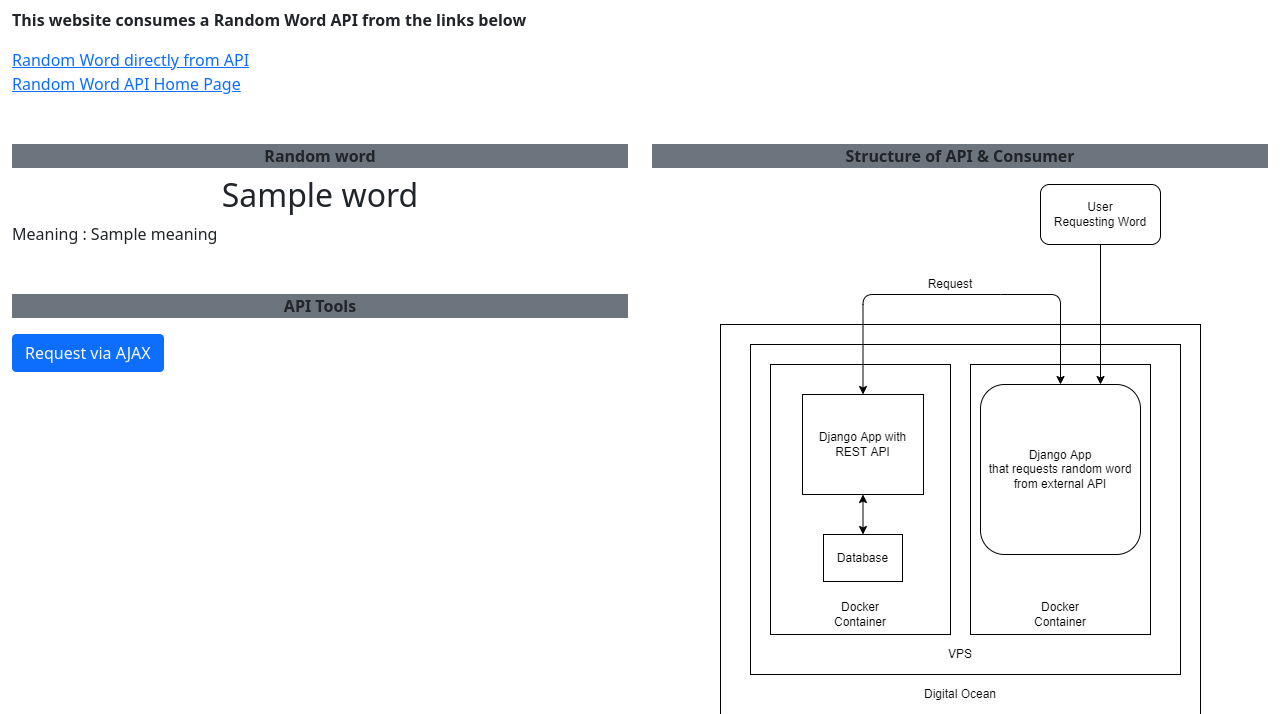
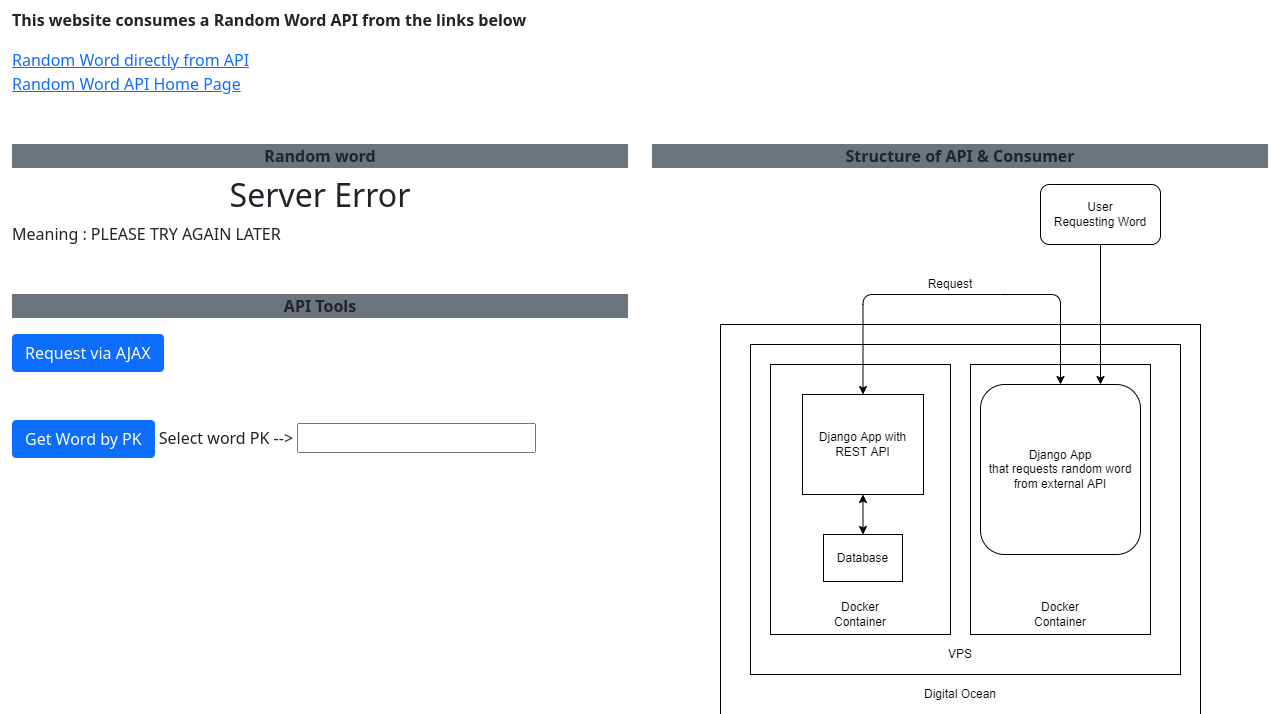
Before and after one commit to KelvinHere/apiconsumer, a Django app: page / in a window 1280 px wide. Shown: the part 56-770 px from the top of the page. Run offline with Django 4.2, Linux system fonts and the light colour scheme; tables that the repository leaves empty hold one stand-in row (values such as "Sample post"); a database or web service that is not in the repository returns one stand-in record (values such as "Sample title"); data that the repository does not hold is empty.

Commit message:
FEAT: Get word by PK

```diff
--- a/app/home/templates/home/index.html
+++ b/app/home/templates/home/index.html
@@ -31,6 +31,14 @@
                             <a onclick="ajaxRandomWord()" type="button" class="btn btn-primary">Request via AJAX</a>
                             <p id="ajax-random-word"></p>
                         </div>
+                        <div class="bg-white p-0 mt-2 mb-5">
+                            <span>
+                                <a onclick="wordByPK()" type="button" class="btn btn-primary">Get Word by PK</a>
+                                <span>Select word PK --> </span>
+                                <input type="number" id="specific-word-pk" name="specific-word-pk" min="1">
+                            </span>
+                            <p id="ajax-specific-word-pk"></p>
+                        </div>
                     </div>
                 </div>
             </div>
@@ -50,6 +58,7 @@
 {% block postloadjs %}
 {{ block.super }}
     <script>
+        /* Request random word via ajax */
         function ajaxRandomWord() {
             $.ajax({
                 type:"GET",
@@ -62,5 +71,21 @@
                 },
             });
         };
+
+        /* Request specific word via ajax */
+        function wordByPK() {
+            let pk = $("#specific-word-pk").val();
+            $.ajax({
+                type:"GET",
+                url:"/word_by_pk/",
+                data:{
+                    'pk' : pk
+                },
+                success: function(json_response){
+                    $('#ajax-specific-word-pk').empty();
+                    $('#ajax-specific-word-pk').text(JSON.stringify(json_response));
+                },
+            })
+        }
     </script>
 {% endblock %}
--- a/app/home/urls.py
+++ b/app/home/urls.py
@@ -4,4 +4,5 @@ from . import views
 urlpatterns = [
     path('', views.home, name='home'),
     path('random_word/', views.random_word, name='random_word'),
+    path('word_by_pk/', views.word_by_pk, name='word_by_pk'),
 ]
--- a/app/home/views.py
+++ b/app/home/views.py
@@ -1,9 +1,10 @@
-from json import JSONDecodeError, dumps
+import json
 from django.shortcuts import render, HttpResponse
 import requests
 
 def home(request):
     try:
+        raise ValueError # Force value error exception
         response = requests.get('http://46.101.13.65:8000/word')
         api_result = response.json()
     except ValueError:
@@ -20,14 +21,13 @@ def home(request):
     return render(request, template, context)
 
 def random_word(request):
-    ''' Get random word and return as JSON data '''
-    print('######################### api response')
+    ''' Get random word and return as JSON data for use with ajax '''
     if request.method == 'GET':
         try:
             json_response = requests.get('http://46.101.13.65:8000/word')
-            api_result = dumps(json_response.json())
+            api_result = json.dumps(json_response.json())
         except ValueError:
-            api_result = dumps({
+            api_result = json.dumps({
                             "id": '1',
                             "word": "SERVER ERROR",
                             "meaning": "PLEASE TRY AGAIN LATER"
@@ -35,3 +35,23 @@ def random_word(request):
 
 
         return HttpResponse(api_result, content_type='application/json')
+
+
+def word_by_pk(request):
+    ''' Get random word and return as JSON data for use with ajax '''
+    if request.method == 'GET':
+        pk = request.GET['pk']
+        try:
+            json_response = requests.get(f'http://46.101.13.65:8000/word/{pk}')
+            api_result = json.dumps(json_response.json())
+            # If this key does not exist generate error message
+            if api_result == '{"detail": "Not found."}':
+                api_result = '{"Error": "Word with this PK does not exist"}'
+        except ValueError:
+            api_result = json.dumps({
+                            "id": '1',
+                            "word": "SERVER ERROR",
+                            "meaning": "PLEASE TRY AGAIN LATER"
+                        })
+
+        return HttpResponse(api_result, content_type='application/json')
```
